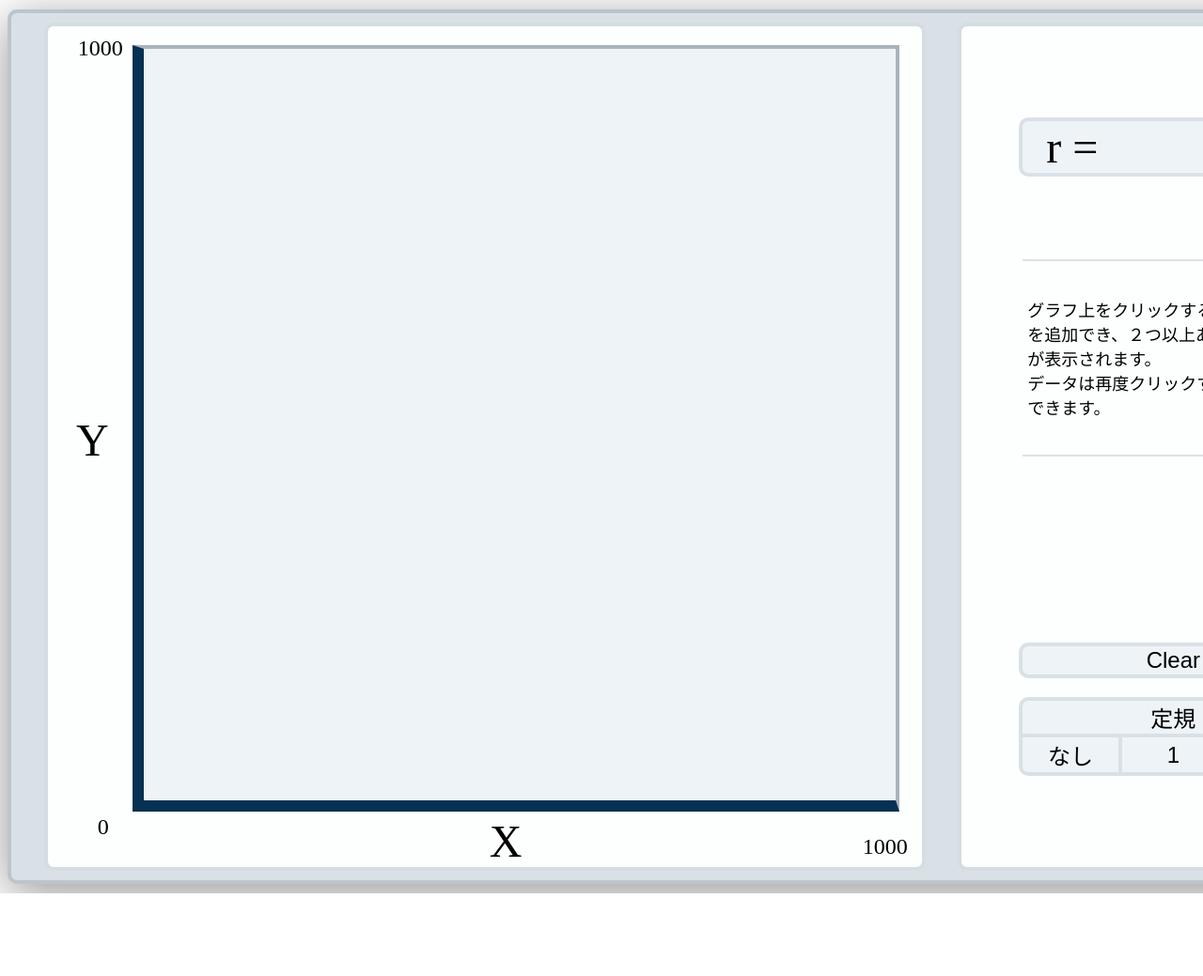
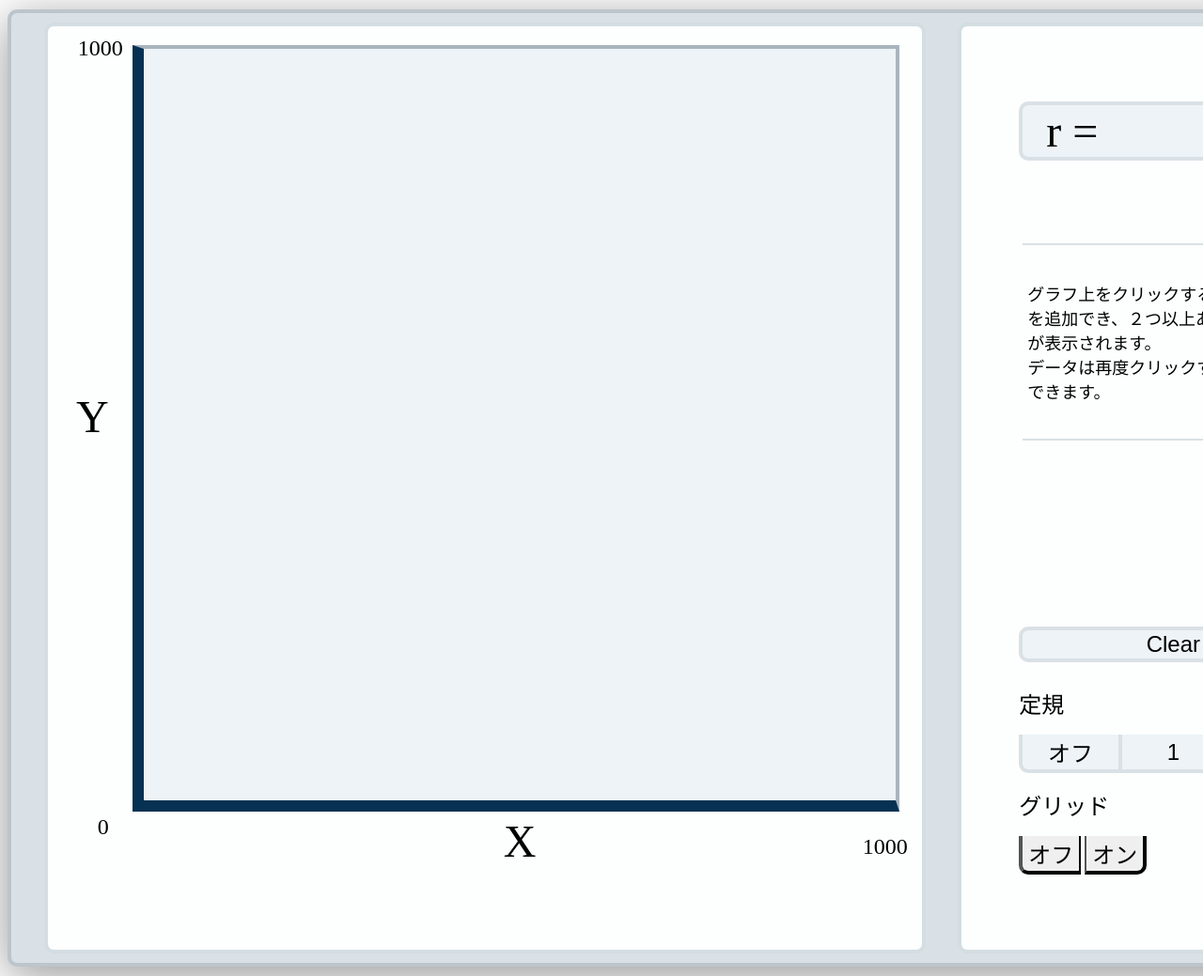
Before and after one commit to yavu/correlation, a plain HTML site: page index.html in a window 1280 px wide. Shown: the top 1039 px of the page at 94% size. Before the commit the page ends 951 px from the top, so only its background shows below. Drawn offline with Linux system fonts and the light colour scheme.

Commit message:
グリッドの追加

```diff
--- a/index.html
+++ b/index.html
@@ -13,7 +13,7 @@
             <div class="graph">
                 <div class="text_left">
                     <p style="margin-top: 0;"><font size="5">1000</font></p>
-                    <p style="padding: 360px 15px 355px 0;"><font size="7">Y</font></p>
+                    <p style="padding: 335px 15px 380px 0;"><font size="7">Y</font></p>
                     <p style="margin-bottom: 0; padding: 0 15px 0 0;"><font size="5">0</font></p>
                 </div>
                 <div class="canvas">
@@ -21,7 +21,7 @@
                         <canvas  id="graph" width="800" height="800"></canvas>
                     </div>
                     <div class="text_down">
-                        <p style="padding: 0 0 0 380px;"><font size="7">X</font></p>
+                        <p style="padding: 0 0 0 395px;"><font size="7">X</font></p>
                         <p style="padding: 20px 0 0 0;"><font size="5">1000</font></p>
                     </div>
                 </div>
@@ -35,11 +35,16 @@
                 <hr>
                 <div class="buttons">
                     <button class="clear_button" type="button" onclick="window.clear();"><font size="5">Clear</font></button>
-                    <p class="ruler_menu"><font size="5">定規</font></p>
+                    <p class="label"><font size="5">定規</font></p>
                     <div class="rulers">
-                        <button class="ruler_button" type="button" onclick="window.ruler_clear()" style="border-width: 0 4px 4px 4px; border-radius: 0 0 0 10px;"><font size="5">なし</font></button>
+                        <button class="ruler_button" type="button" onclick="window.ruler_clear();" style="border-width: 0 4px 4px 4px; border-radius: 0 0 0 10px;"><font size="5">オフ</font></button>
                         <button class="ruler_button" type="button" onclick="window.ruler_45();" style="border-width: 0 0 4px 0; border-radius: 0;"><font size="5">1</font></button>
                         <button class="ruler_button" type="button" onclick="window.ruler_135();" style="border-width: 0 4px 4px 4px; border-radius: 0 0 10px 0;"><font size="5">-1</font></button>
+                    </div>
+                    <p class="label"><font size="5">グリッド</font></p>
+                    <div class="grid">
+                        <button class="grid_button" type="button" onclick="window.grid_clear();" style="border-width: 0 2px 4px 4px; border-radius: 0 0 0 10px;"><font size="5">オフ</font></button>
+                        <button class="grid_button" type="button" onclick="window.grid_on();" style="border-width: 0 4px 4px 2px; border-radius: 0 0 10px 0;"><font size="5">オン</font></button>
                     </div>
                 </div>
             </div>
```
